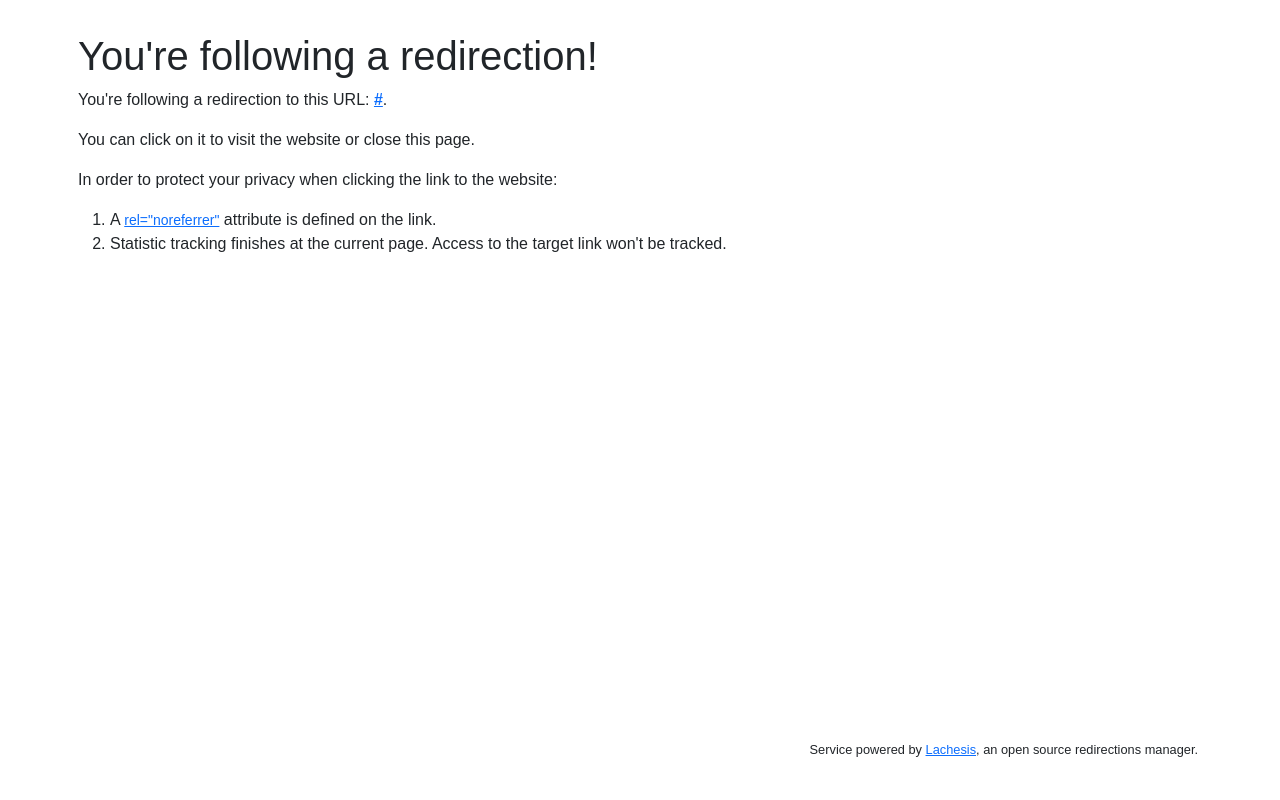
After one commit to pygillier/lachesis, a Django app: template templates/redirections/staged.html in a window 1280 px wide. The commit adds this page. Run offline with Django 3.2, Linux system fonts and the light colour scheme; the template is opened without the code that fills it: most values are stand-ins (such as "Sample title", 1, 10 or a date in 2020); some libraries are stand-ins or nearby versions; some web fonts are replaced.

Commit message:
Staged redirection support

```diff
--- a/redirections/admin.py
+++ b/redirections/admin.py
@@ -11,6 +11,7 @@ class RedirectionAdmin(ModelAdmin):
         "slug",
         "status",
         "redirection_type",
+        "staged_redirect",
         "target_url",
         "link_copy",
     )
--- a/redirections/models.py
+++ b/redirections/models.py
@@ -22,6 +22,10 @@ class Redirection(TimeStampedModel):
     redirection_type = models.IntegerField(
         choices=RedirectionType.choices, default=RedirectionType.TEMPORARY
     )
+
+    staged_redirect = models.BooleanField(
+        default=False, blank=False, null=False
+    )  # noqa
 
     status = models.CharField(
         max_length=2,
--- a/templates/base.html
+++ b/templates/base.html
@@ -12,6 +12,15 @@
             {% endblock title %}
         </title>
         {% bootstrap_css %}
+        <link href="https://fonts.cdnfonts.com/css/amazon-ember" rel="stylesheet">
+        <style>
+            body {
+                font-family: 'Amazon Ember', sans-serif;
+            }
+            code {
+                font-family: 'Amazon Ember Mono', sans-serif;
+            }
+        </style>
         {% block extra_css %}
         {% endblock extra_css %}
     </head>
--- /dev/null
+++ b/templates/redirections/staged.html
@@ -0,0 +1,56 @@
+{% extends "base.html" %}
+{% load humanize i18n %}
+{% block title %}
+    Redirection to {{ redirection.target_url }} - Lachesis
+{% endblock title %}
+{% block extra_css %}
+    <style type="text/css">
+        html {
+  position: relative;
+  min-height: 100%;
+}
+body {
+  /* Margin bottom by footer height */
+  margin-bottom: 60px;
+}
+.footer {
+    position: absolute;
+    bottom: 0;
+    height: 60px;
+    width: 100%;
+    font-size: .8em;
+    text-align: right;
+}
+a.target {
+    font-weight: bold;
+}
+    </style>
+{% endblock extra_css %}
+{% block content %}
+    <article class="container mt-4 p-2" id="staged">
+        <header>
+            <h1>You're following a redirection!</h1>
+        </header>
+        <main class="mb-2">
+            <p>
+                You're following a redirection to this URL: <a class="target" rel="noreferrer" href="{{ redirection.target_url }}">{{ redirection.target_url }}</a>.
+            </p>
+            <p>You can click on it to visit the website or close this page.</p>
+            <p>In order to protect your privacy when clicking the link to the website:</p>
+            <ol>
+                <li>
+                    A <a href="https://developer.mozilla.org/en-US/docs/Web/HTML/Attributes/rel/noreferrer"
+    target="_blank"><code>rel="noreferrer"</code></a> attribute is defined on the link.
+                </li>
+                <li>Statistic tracking finishes at the current page. Access to the target link won't be tracked.</li>
+            </ol>
+        </main>
+    </article>
+    <footer class="footer">
+        <div class="container">
+            <p>
+                Service powered by <a href='https://github.com/pygillier/lachesis' target='_blank'>Lachesis</a>, an open source redirections manager.
+            </p>
+        </div>
+    </footer>
+{% endblock content %}
```
Also changed, not shown: redirections/views/main.py (+19 -6 lines), redirections/migrations/0010_redirection_staged_redirect.py (added).
